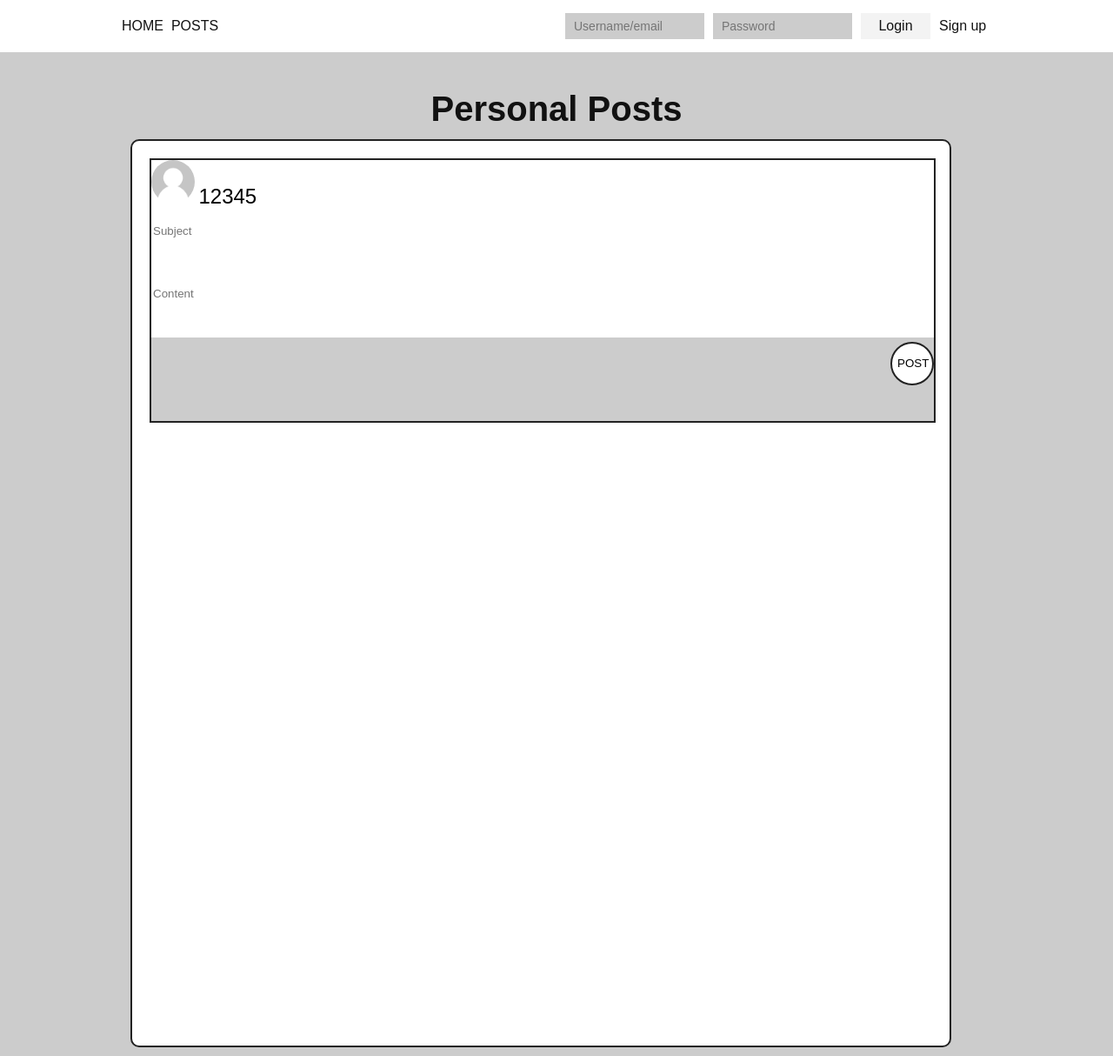
After one commit to YesIfwRONG/Serena-Programming-12, a PHP site: page /post.php in a window 1280 px wide. The commit adds this page. Shown: the whole page at 87% size. Run offline with PHP 8.4, Linux system fonts and the light colour scheme.

Commit message:
updated php website for its post style

```diff
--- a/PhpLesson/header.php
+++ b/PhpLesson/header.php
@@ -6,13 +6,17 @@
     <title>Login System</title>
     <link href="reset.css" rel="stylesheet" type="text/css">
     <link href="style.css" rel="stylesheet" type="text/css">
+    <style>
+        @import url('https://fonts.googleapis.com/css2?family=Amatic+SC:wght@700&display=swap');
+    </style>
 </head>
 <body>
     <header>
         <nav>
             <div class="main-wrapper">
                 <ul>
-                    <li><a href="index.php">HOME</a></li>
+                    <li><a href="index.php">HOME&nbsp;</a></li>
+                    <li><a href="post.php">&nbsp;POSTS</a></li>
                 </ul>
                 <div class="nav-login">
                     <?php
--- /dev/null
+++ b/PhpLesson/includes/post.inc.php
@@ -0,0 +1 @@
+<?php
--- a/PhpLesson/includes/signup.inc.php
+++ b/PhpLesson/includes/signup.inc.php
@@ -17,7 +17,7 @@ if (isset($_POST['submit'])) {
             header("Location: ../signup.php?signup=email");
             exit();
         }else{
-            $sql = "SELECT * FROM users WHERE user_uid='uid'";
+            $sql = "SELECT * FROM users WHERE user_uid='$uid'";
             $result = mysqli_query($conn, $sql);
             $resultCheck = mysqli_num_rows($result);
             if ($resultCheck > 0) {
--- /dev/null
+++ b/PhpLesson/post.php
@@ -0,0 +1,33 @@
+<?php
+include_once 'header.php';
+?>
+<section class="main-container">
+    <div class="main-wrapper">
+        <h2>Personal Posts</h2>
+        <?php
+        if (!isset($_SESSION['u_uid'])) {
+            echo '<div class="user-sets">
+                     <div class="post-sections">
+                        <div class="info">
+                            <img class="avatar" src="statics/default-user-image-2.png" alt="avatar">
+                            <p class="user-name">12345</p>
+                        </div>
+                        <form action="includes/post.inc.php">
+                            <input class="subject" type="text" name="subject" placeholder="Subject">
+                            <input class="content" type="text" name="content" placeholder="Content">
+                            <button class="post-sets" type="submit" name="submit">POST</button>
+                        </form>
+                    </div>
+                </div>';
+        }else{
+            echo '<div class="user-sets">'.
+                '<img class="avatar" src="statics/default-user-image-2.png" alt="avatar">'.
+                '<p class="user-name">'.$_SESSION['u_uid'].'</p>'.'<div class="post-sets" action="includes/post.inc.php" method="POST">POST</div>'.
+                '</div>';
+        }
+        ?>
+    </div>
+</section>
+<?php
+include_once 'footer.php';
+?>
--- a/PhpLesson/style.css
+++ b/PhpLesson/style.css
@@ -1,3 +1,4 @@
+
 .main-wrapper{
     margin: 0 auto;
     width: 1000px;
@@ -16,7 +17,12 @@ header nav ul{
 }
 header nav ul li{
     float: left;
+    transition-duration: 100ms;
     list-style: none;
+}
+
+header nav ul li:hover{
+    opacity: 0.5;
 }
 header nav ul li a {
     font-family: Arial;
@@ -52,7 +58,7 @@ header .nav-login form input {
 }
 header .nav-login form button {
     float: left;
-    width: 60px;
+    width: 80px;
     height: 30px;
     margin-right: 10px;
     border: none;
@@ -61,6 +67,7 @@ header .nav-login form button {
     font-size: 16px;
     color: #111111;
     cursor: pointer;
+    transition-duration: 100ms;
 }
 header .nav-login form button:hover{
     background-color: #cccccc;
@@ -69,7 +76,7 @@ header .nav-login a {
     display: block;
     width: 60px;
     height: 60px;
-    boder: none;
+    border: none;
     float: left;
     background-color: #ffffff;
     font-family: Arial;
@@ -77,6 +84,10 @@ header .nav-login a {
     color: #111111;
     line-height: 60px;
     cursor: pointer;
+    transition-duration: 100ms;
+}
+header .nav-login a:hover{
+    opacity: 0.5;
 }
 .main-container{
     padding-top: 40px;
@@ -89,6 +100,7 @@ header .nav-login a {
     line-height: 50px;
     text-align: center;
 }
+
 /*Sign up style*/
 .signup-form {
     width: 400px;
@@ -125,3 +137,76 @@ header .nav-login a {
 .signup-form button:hover{
     background-color: #111111;
 }
+
+/* Personal Style */
+.user-sets {
+    width: 90%;
+    height: 1000px;
+    border-radius: 10px;
+    margin: 10px;
+    background-color: #fff;
+    font-family: Arial;
+    border: solid 2px #222;
+    padding: 2%;
+    text-align: center;
+}
+.user-sets h3 {
+    font-family: 'Amatic SC', cursive;
+    font-size: 3em;
+}
+.avatar{
+    width: 50px;
+    border-radius: 50%;
+}
+.user-name{
+    font-size: 1.5em;
+    display: inline-block;
+}
+
+/* Post Style */
+.post-sections{
+    background-color: #ccc;
+    width: 100%;
+    height: 30%;
+    border: solid 2px #222;
+    font-family: Arial;
+}
+
+.info {
+    text-align: left;
+    background-color: #fff;
+    width: 100%;
+    height: 60px;
+    font-family: Arial;
+    border: none;
+}
+
+.subject{
+    width: 99.6%;
+    height: 40px;
+    border: none;
+}
+
+.content{
+    margin-bottom: 5px;
+    width: 99.6%;
+    height: 100px;
+    border: none;
+}
+
+.post-sets {
+    float: right;
+    background-color: #fff;
+    width: 50px;
+    height: 50px;
+    border: solid 2px #222;
+    border-radius: 50%;
+    font-family: Arial;
+    text-align: center;
+    line-height: 3.2;
+    cursor: pointer;
+    transition-duration: 100ms;
+}
+.post-sets:hover {
+    opacity: 0.5;
+}
```
Also changed, not shown: PhpLesson/index.php (+10 -2 lines), PhpLesson/post-section.php (added, +11 -0 lines), PhpLesson/signup.php (indentation only), PhpLesson/statics/default-user-image-2.png (added).
